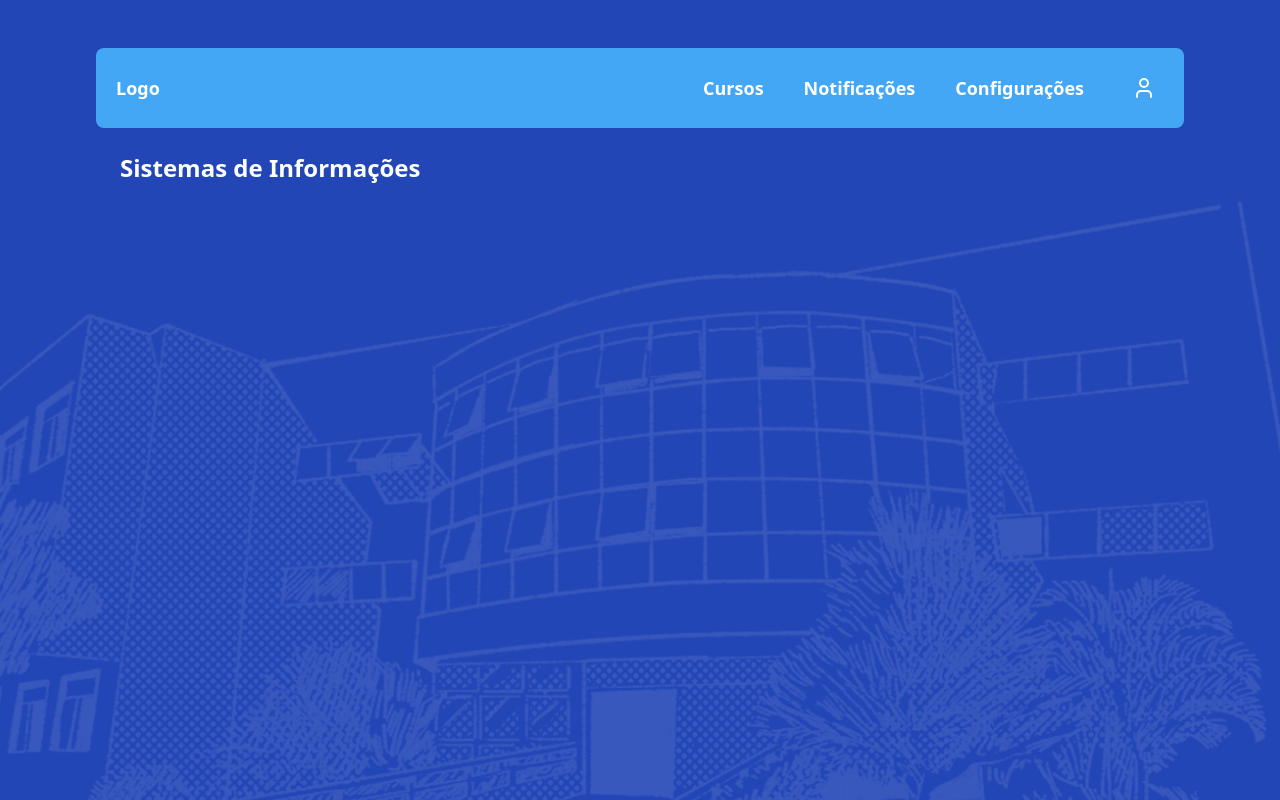
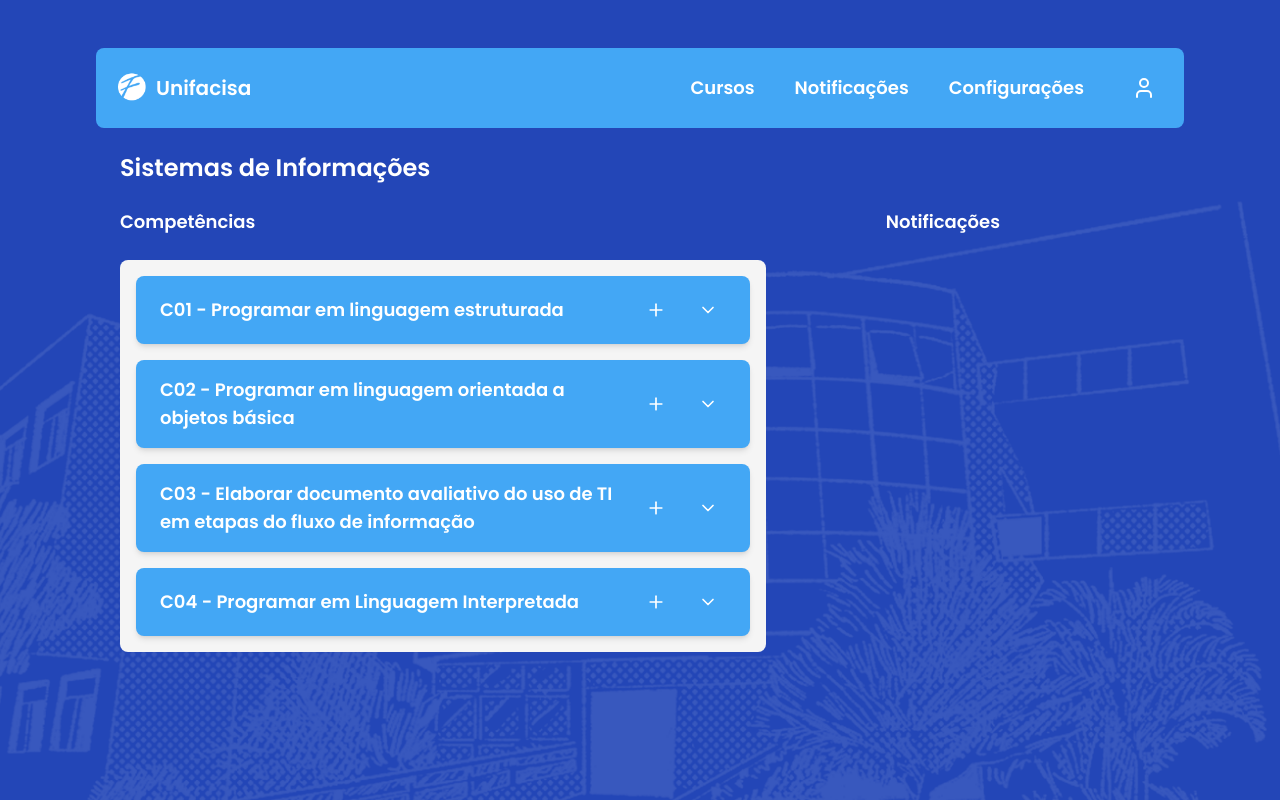
Before and after one commit to anadrv/portfolio-frontend, a React (Vite) app in the folder portfolio/: page /subjects in a window 1280 px wide. Built offline with nearby package versions, Linux system fonts and the light colour scheme.

Commit message:
Subjects

```diff
--- a/portfolio/src/components/Menu.jsx
+++ b/portfolio/src/components/Menu.jsx
@@ -1,5 +1,6 @@
 import { NavLink } from "react-router-dom";
 import { User } from "lucide-react";
+import logo from "../assets/icons/unifacisa-icon.png";
 
 function Menu() {
   return (
@@ -8,11 +9,16 @@ function Menu() {
         className="max-w-7xl mx-auto p-5 flex items-center justify-between"
         aria-label="Navegação principal"
       >
-
         <h1 className="text-lg font-bold">
-          <NavLink to="/">Logo</NavLink>
+          <NavLink to="/" className="flex items-center gap-2">
+            <img
+              src={logo}
+              alt="Logo do site"
+              className="w-8 h-8 object-contain"
+            />
+            <span className="font-semibold text-xl font-sans">Unifacisa</span>
+          </NavLink>
         </h1>
-
 
         <ul className="hidden md:flex items-center font-semibold text-lg gap-10">
           <li>
--- /dev/null
+++ b/portfolio/src/components/Subject.jsx
@@ -0,0 +1,30 @@
+import { Plus, ChevronDown } from "lucide-react";
+
+function Subject({ title }) {
+  return (
+    <article className="bg-primary text-white rounded-lg px-6 py-4 flex items-center justify-between shadow-md gap-2">
+
+      <h2 className="text-lg font-semibold">
+        {title}
+      </h2>
+
+      <div className="flex items-center gap-4">
+        <button
+          aria-label={`Adicionar planner ou plano de ensino em ${title}`}
+          className="p-2 rounded-full cursor-pointer hover:bg-white/20 transition"
+        >
+          <Plus size={20} />
+        </button>
+
+        <button
+          aria-label={`Expandir ${title}`}
+          className="p-2 rounded-full cursor-pointer hover:bg-white/20 transition"
+        >
+          <ChevronDown size={20} />
+        </button>
+      </div>
+    </article>
+  );
+}
+
+export default Subject;
--- /dev/null
+++ b/portfolio/src/data/subjects.json
@@ -0,0 +1,6 @@
+[
+  { "id": 1, "title": "C01 - Programar em linguagem estruturada" },
+  { "id": 2, "title": "C02 - Programar em linguagem orientada a objetos básica" },
+  { "id": 3, "title": "C03 - Elaborar documento avaliativo do uso de TI em etapas do fluxo de informação" },
+  { "id": 4, "title": "C04 - Programar em Linguagem Interpretada" }
+]
--- a/portfolio/src/index.css
+++ b/portfolio/src/index.css
@@ -6,10 +6,12 @@
   --color-primary: #43A7F5;
   --color-highlight: #9747FF;
   --color-text: #FFFFFF;
+  --color-background-white: #F5F5F5;
+
 
   --color-primary-hover:#5A4BC9;
 
-  --font-sans: "Afacad", ui-sans-serif, system-ui, sans-serif;
+  --font-sans: "Poppins", sans-serif;
 
 }
 
--- a/portfolio/src/pages/Subjects/Subjects.jsx
+++ b/portfolio/src/pages/Subjects/Subjects.jsx
@@ -1,11 +1,33 @@
+import Subject from "../../components/Subject";
 import Layout from "../../Layout/Layout";
+import subjectsData from "../../data/subjects.json";
 
 function Subjects() {
   return (
     <Layout>
-      <div className="p-6">
-        <h1 className="text-white text-2xl font-semibold">Sistemas de Informações</h1>
-      </div>
+      <header className="p-6 flex flex-col gap-6 text-text font-semibold">
+        <h1 className="text-2xl font-semibold">
+          Sistemas de Informações
+        </h1>
+      </header>
+
+      <main className="px-6 flex gap-30 text-text text-lg font-semibold">
+
+        <section aria-labelledby="competencias-title" className="flex-1">
+          <h2 id="competencias-title">Competências</h2>
+
+          <div className="bg-background-white rounded-lg mt-6 p-4 flex flex-col gap-4">
+            {subjectsData.map((subject) => (
+              <Subject key={subject.id} title={subject.title} />
+            ))}
+          </div>
+        </section>
+
+        <aside aria-labelledby="notificacoes-title" className="mr-40">
+          <h2 id="notificacoes-title">Notificações</h2>
+        </aside>
+
+      </main>
     </Layout>
   );
 }
```
Also changed, not shown: portfolio/src/components/PlannerCard.jsx (added), portfolio/src/components/TeachingPlan.jsx (added).
